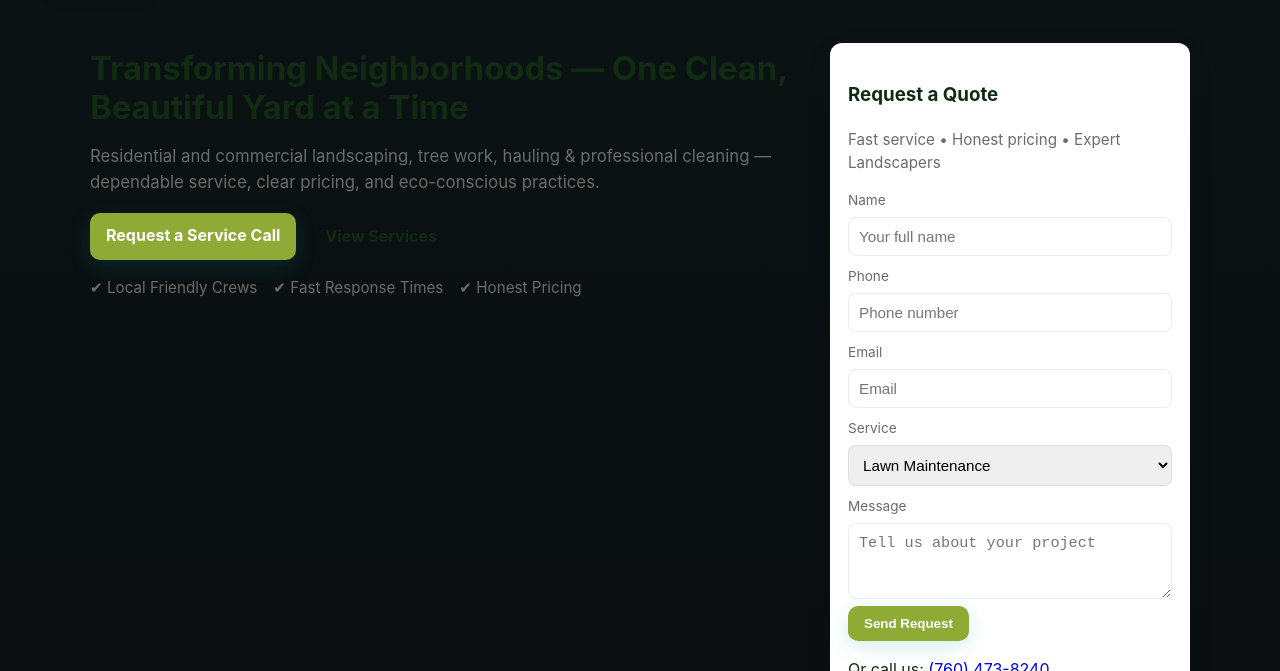
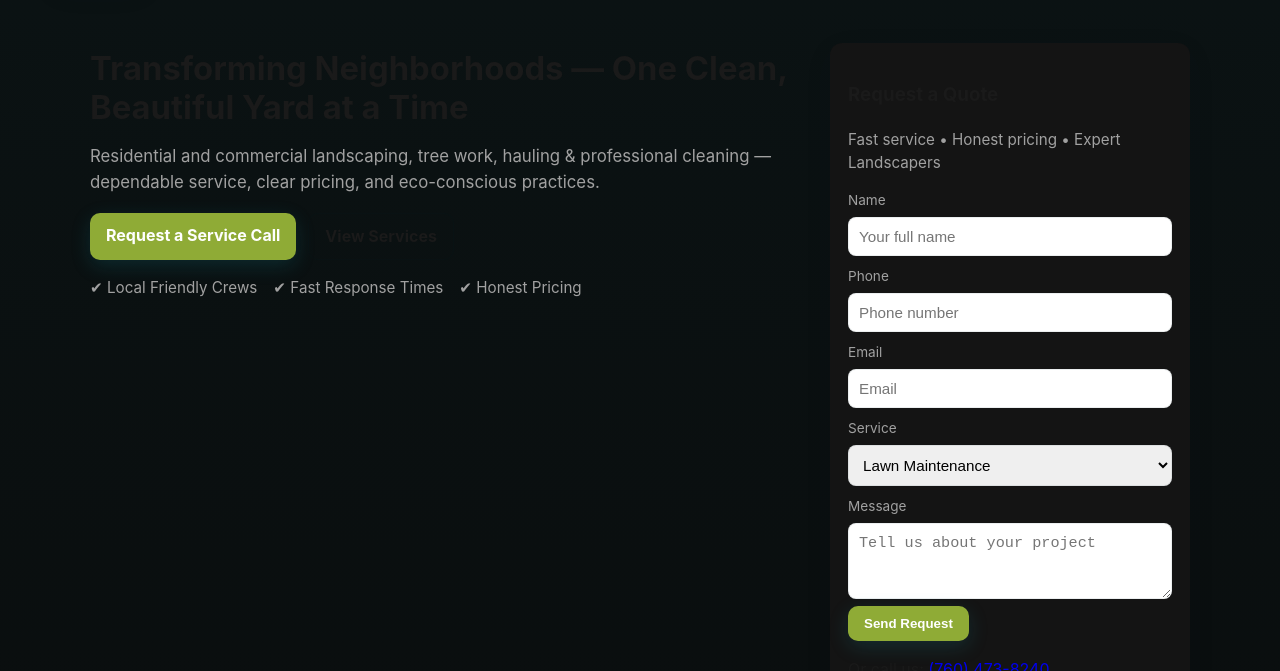
Before and after one commit to LeadSimpleSolutions/livingcleanlandscapes1, a plain HTML site: page index.html in a window 1280 px wide. Shown: the part 129-800 px from the top of the page. Drawn offline with Linux system fonts and the light colour scheme; a script that the page names is missing.

Commit message:
Update style.css

```diff
--- a/style.css
+++ b/style.css
@@ -2,10 +2,10 @@
 :root{
   --brand: #8FAB36;
   --accent: #FFC857;
-  --dark: #112A12;
-  --muted: #6B6B6B;
+  --dark: #1A1A1A;
+  --muted: #A1A1A1;
   --bg: #0a0a0a;
-  --card-bg: #ffffff;
+  --card-bg: #141414;
   --radius: 12px;
   --wrap: 1100px;
   --shadow: 0 8px 30px rgba(0,40,60,0.06);
```
